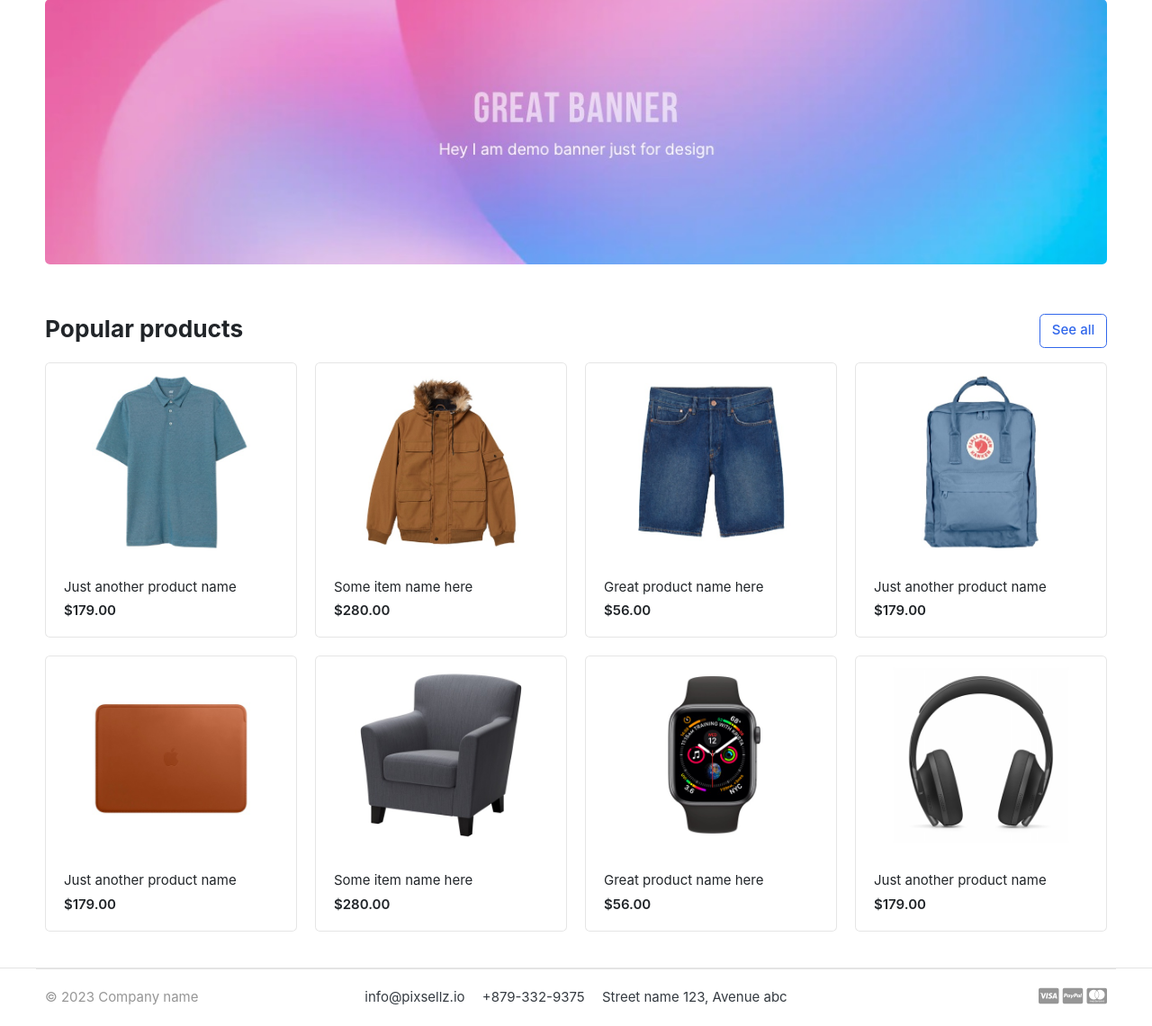
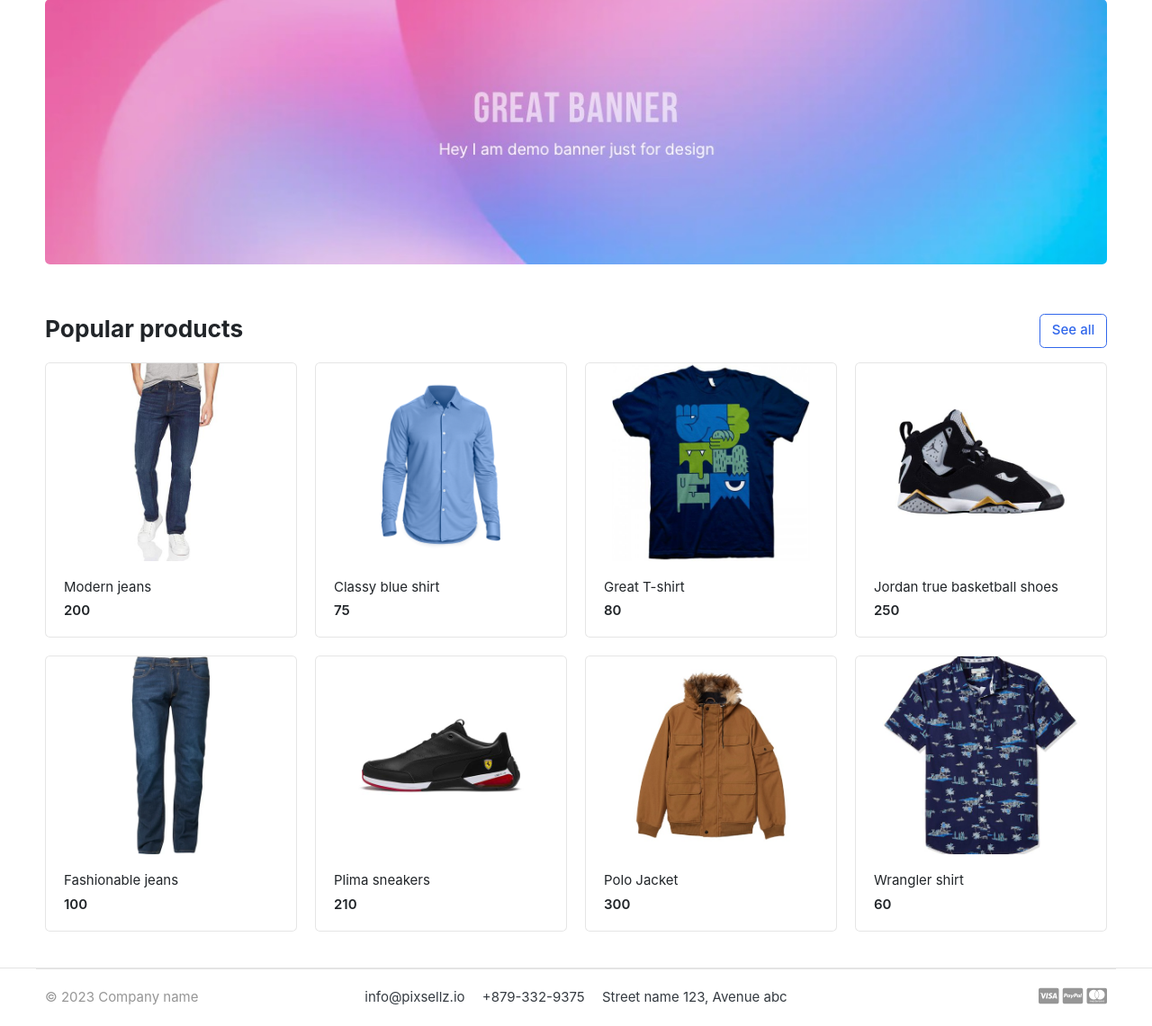
Before and after one commit to iamkonrad/django_eshop, a Django app: page / in a window 1280 px wide. Shown: the part 139-1280 px from the top of the page at 90% size. Run offline with Django 4.2, Linux system fonts and the light colour scheme; data comes from the database, SQL or seed files in the repository; some libraries are stand-ins or nearby versions; some web fonts are replaced.

Commit message:
Proper display of products on the main page
Proper display of products on the main page;django_eshop views.py - adding filtering of the products based on their availability and returning it to home.html via context dictionary; in home.html
removing the static display of the products, instead adding a for loop looping over and returnign the products from the database, dynamically displaying products names, images and prices
based on the product model (store/models) in home.html

```diff
--- a/django_eshop/django_eshop/views.py
+++ b/django_eshop/django_eshop/views.py
@@ -1,4 +1,11 @@
 from django.shortcuts import render
+from store.models import Product
 
 def home(request):
-    return render(request,'home.html')
+    products = Product.objects.all().filter(is_available=True)                                                          #filtering by the availability of a products
+
+    context = {
+        'products':products,
+    }
+
+    return render (request, 'home.html',context)
--- a/django_eshop/templates/home.html
+++ b/django_eshop/templates/home.html
@@ -27,78 +27,17 @@
 
 
 <div class="row">
+    {%  for product in products %}
 	<div class="col-md-3">
 		<div class="card card-product-grid">
-			<a href="./product-detail.html" class="img-wrap"><img src="{% static  'images/items/1.jpg' %}"> </a>
+			<a href="./product-detail.html" class="img-wrap"><img src="{{ product.images.url }}"> </a>
 			<figcaption class="info-wrap">
-				<a href="./product-detail.html" class="title">Just another product name</a>
-				<div class="price mt-1">$179.00</div> <!-- price-wrap.// -->
+				<a href="./product-detail.html" class="title">{{ product.product_name }}</a>
+				<div class="price mt-1">{{ product.price }}</div> <!-- price-wrap.// -->
 			</figcaption>
 		</div>
 	</div> <!-- col.// -->
-	<div class="col-md-3">
-		<div class="card card-product-grid">
-			<a href="./product-detail.html" class="img-wrap"> <img src="{% static 'images/items/2.jpg' %}"> </a>
-			<figcaption class="info-wrap">
-				<a href="./product-detail.html" class="title">Some item name here</a>
-				<div class="price mt-1">$280.00</div> <!-- price-wrap.// -->
-			</figcaption>
-		</div>
-	</div> <!-- col.// -->
-	<div class="col-md-3">
-		<div class="card card-product-grid">
-			<a href="./product-detail.html" class="img-wrap"> <img src="{% static 'images/items/3.jpg' %}"> </a>
-			<figcaption class="info-wrap">
-				<a href="./product-detail.html" class="title">Great product name here</a>
-				<div class="price mt-1">$56.00</div> <!-- price-wrap.// -->
-			</figcaption>
-		</div>
-	</div> <!-- col.// -->
-	<div class="col-md-3">
-		<div class="card card-product-grid">
-			<a href="./product-detail.html" class="img-wrap"> <img src="{% static 'images/items/4.jpg' %}"> </a>
-			<figcaption class="info-wrap">
-				<a href="./product-detail.html" class="title">Just another product name</a>
-				<div class="price mt-1">$179.00</div> <!-- price-wrap.// -->
-			</figcaption>
-		</div>
-	</div> <!-- col.// -->
-	<div class="col-md-3">
-		<div class="card card-product-grid">
-			<a href="./product-detail.html" class="img-wrap"> <img src="{% static 'images/items/5.jpg' %}"> </a>
-			<figcaption class="info-wrap">
-				<a href="./product-detail.html" class="title">Just another product name</a>
-				<div class="price mt-1">$179.00</div> <!-- price-wrap.// -->
-			</figcaption>
-		</div>
-	</div> <!-- col.// -->
-	<div class="col-md-3">
-		<div class="card card-product-grid">
-			<a href="./product-detail.html" class="img-wrap"> <img src="{% static 'images/items/6.jpg' %}"> </a>
-			<figcaption class="info-wrap">
-				<a href="./product-detail.html" class="title">Some item name here</a>
-				<div class="price mt-1">$280.00</div> <!-- price-wrap.// -->
-			</figcaption>
-		</div>
-	</div> <!-- col.// -->
-	<div class="col-md-3">
-		<div class="card card-product-grid">
-			<a href="./product-detail.html" class="img-wrap"> <img src="{% static 'images/items/7.jpg' %}"> </a>
-			<figcaption class="info-wrap">
-				<a href="./product-detail.html" class="title">Great product name here</a>
-				<div class="price mt-1">$56.00</div> <!-- price-wrap.// -->
-			</figcaption>
-		</div>
-	</div> <!-- col.// -->
-	<div class="col-md-3">
-		<div class="card card-product-grid">
-			<a href="./product-detail.html" class="img-wrap"> <img src="{% static 'images/items/9.jpg' %}"> </a>
-			<figcaption class="info-wrap">
-				<a href="./product-detail.html" class="title">Just another product name</a>
-				<div class="price mt-1">$179.00</div> <!-- price-wrap.// -->
-			</figcaption>
-		</div>
-	</div> <!-- col.// -->
+    {% endfor %}
 </div> <!-- row.// -->
 
 </div><!-- container // -->
```
